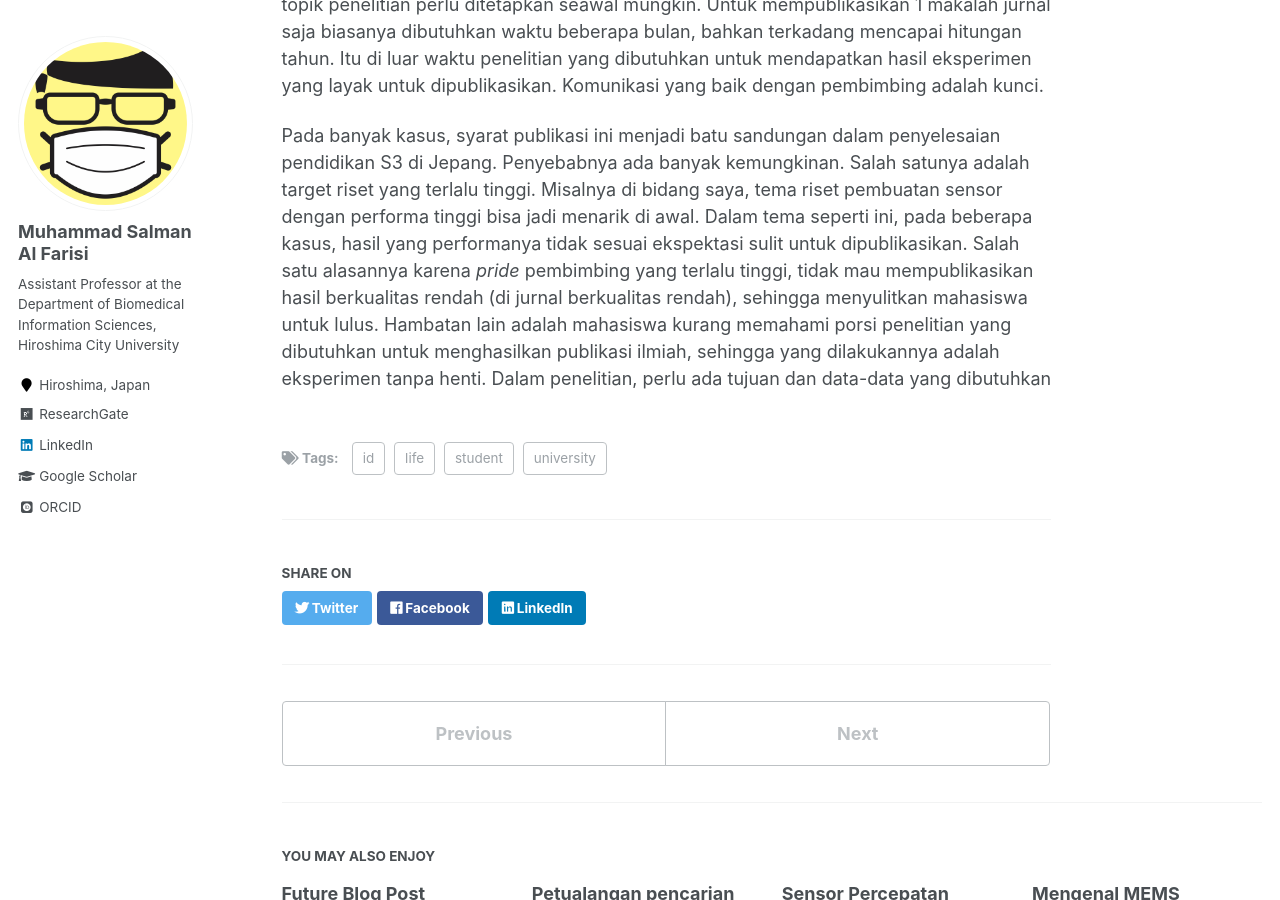
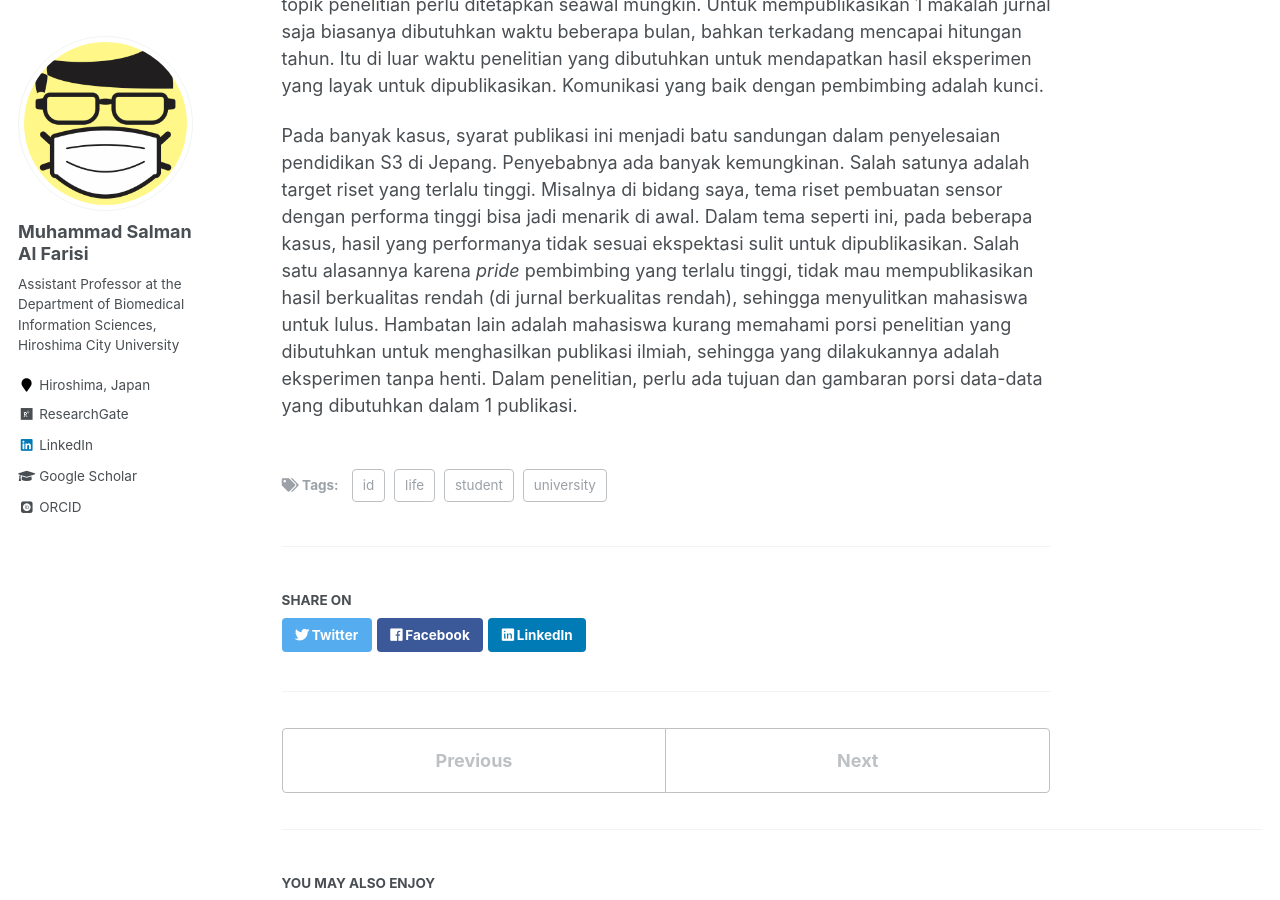
Before and after one commit to msalfarisi/msalfarisi.github.io, a Jekyll site: the page built from _posts/2099-03-29-ujian-kelulusan.md, in a window 1280 px wide and 900 px high, scrolled down 5779 px. Built offline with Jekyll 4.4.1, drawn with Linux system fonts in a browser that asks for light colours; some web fonts are replaced.

Commit message:
Update 2099-03-29-ujian-kelulusan.md

```diff
--- a/_posts/2099-03-29-ujian-kelulusan.md
+++ b/_posts/2099-03-29-ujian-kelulusan.md
@@ -51,4 +51,4 @@ Di jenjang S3, pembelajaran semakin terfokus pada penelitian. Jumlah mata kuliah
 
 Berhubung inti dari pendidikan S3 ini adalah penelitian, menurut saya ada baiknya mahasiswa mengusulkan tema penelitiannya sendiri. Meskipun memang waktu pendidikan S3 sangat terbatas untuk memenuhi target yang dicanangkan oleh pembimbing, sehingga topik penelitian perlu ditetapkan seawal mungkin. Untuk mempublikasikan 1 makalah jurnal saja biasanya dibutuhkan waktu beberapa bulan, bahkan terkadang mencapai hitungan tahun. Itu di luar waktu penelitian yang dibutuhkan untuk mendapatkan hasil eksperimen yang layak untuk dipublikasikan. Komunikasi yang baik dengan pembimbing adalah kunci.
 
-Pada banyak kasus, syarat publikasi ini menjadi batu sandungan dalam penyelesaian pendidikan S3 di Jepang. Penyebabnya ada banyak kemungkinan. Salah satunya adalah target riset yang terlalu tinggi. Misalnya di bidang saya, tema riset pembuatan sensor dengan performa tinggi bisa jadi menarik di awal. Dalam tema seperti ini, pada beberapa kasus, hasil yang performanya tidak sesuai ekspektasi sulit untuk dipublikasikan. Salah satu alasannya karena _pride_ pembimbing yang terlalu tinggi, tidak mau mempublikasikan hasil berkualitas rendah (di jurnal berkualitas rendah), sehingga menyulitkan mahasiswa untuk lulus. Hambatan lain adalah mahasiswa kurang memahami porsi penelitian yang dibutuhkan untuk menghasilkan publikasi ilmiah, sehingga yang dilakukannya adalah eksperimen tanpa henti. Dalam penelitian, perlu ada tujuan dan data-data yang dibutuhkan
+Pada banyak kasus, syarat publikasi ini menjadi batu sandungan dalam penyelesaian pendidikan S3 di Jepang. Penyebabnya ada banyak kemungkinan. Salah satunya adalah target riset yang terlalu tinggi. Misalnya di bidang saya, tema riset pembuatan sensor dengan performa tinggi bisa jadi menarik di awal. Dalam tema seperti ini, pada beberapa kasus, hasil yang performanya tidak sesuai ekspektasi sulit untuk dipublikasikan. Salah satu alasannya karena _pride_ pembimbing yang terlalu tinggi, tidak mau mempublikasikan hasil berkualitas rendah (di jurnal berkualitas rendah), sehingga menyulitkan mahasiswa untuk lulus. Hambatan lain adalah mahasiswa kurang memahami porsi penelitian yang dibutuhkan untuk menghasilkan publikasi ilmiah, sehingga yang dilakukannya adalah eksperimen tanpa henti. Dalam penelitian, perlu ada tujuan dan gambaran porsi data-data yang dibutuhkan dalam 1 publikasi.
```
